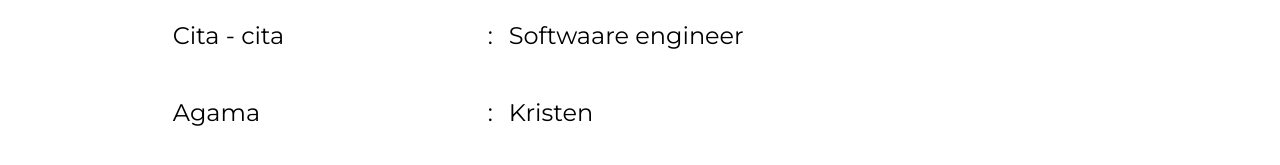
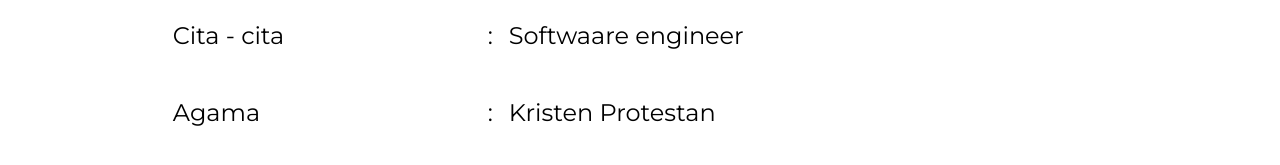
Before and after one commit to adielceasar/portofolio-Michael, a plain HTML site: page about-me.html in a window 1280 px wide. Shown: the part 471-636 px from the top of the page. Drawn offline with Linux system fonts and the light colour scheme; a web font is replaced by a local one.

Commit message:
edit agama

```diff
--- a/about-me.html
+++ b/about-me.html
@@ -56,7 +56,8 @@
                         <p>Agama</p>
                         <p>:</p>
                     </div>
-                    <p>Kristen</p>
+                    <p>Kristen Protestan
+                    </p>
                 </div>
             </div>
             <img class="abt-foto" src="/Images/Foto Mac editan.png"/>
```
